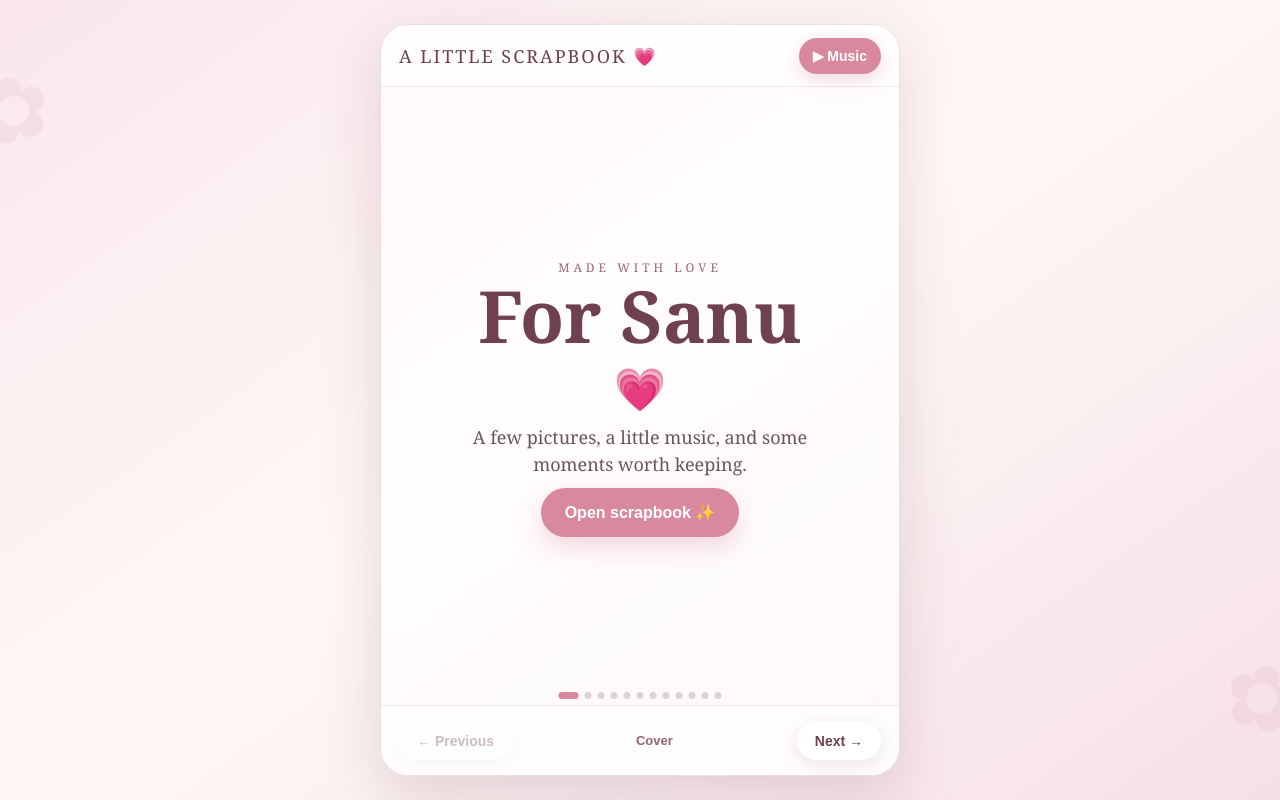
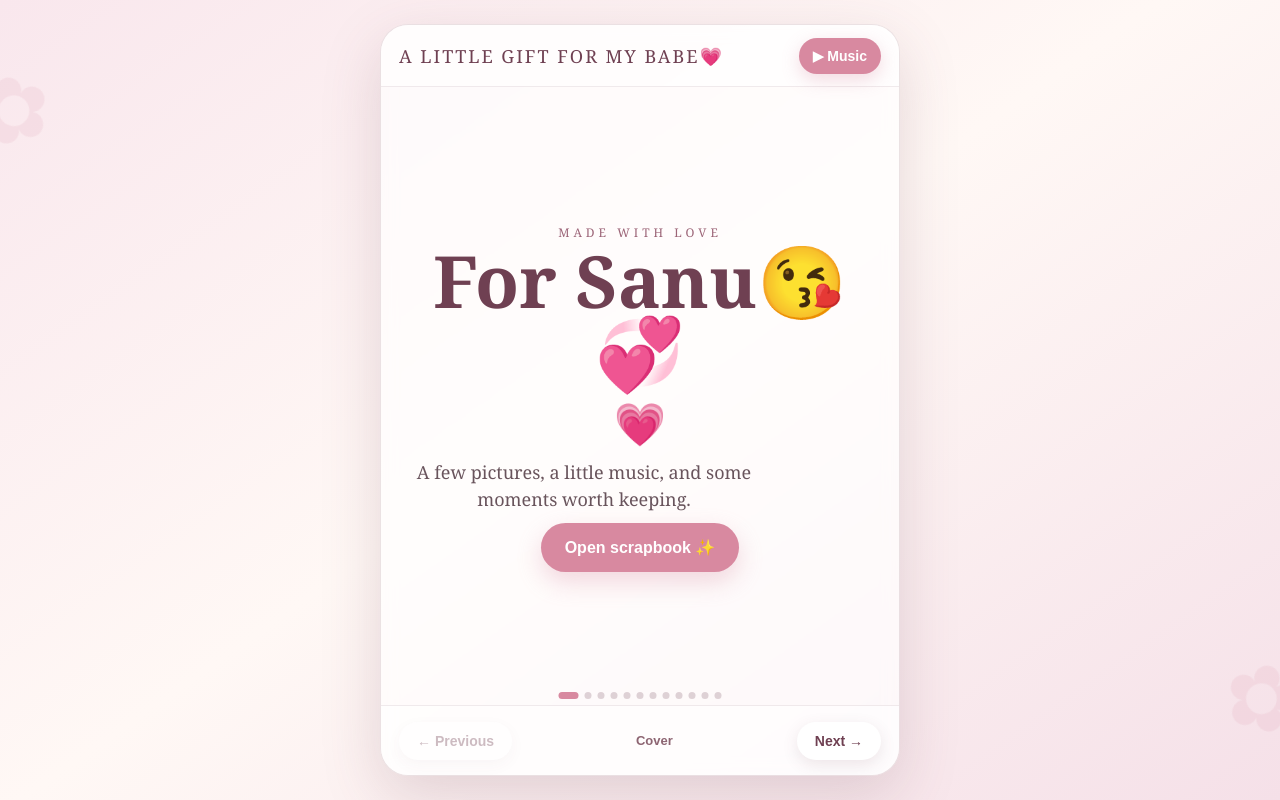
Before and after one commit to maig03094-dotcom/sanu-scarpbook, a plain HTML site: page index.html in a window 1280 px wide. Drawn offline with Linux system fonts and the light colour scheme.

Commit message:
Update index.html

```diff
--- a/index.html
+++ b/index.html
@@ -44,7 +44,7 @@ h1{font-size:clamp(44px,12vw,72px);color:var(--deep);line-height:.98}
 <div class="app">
   <main class="book">
     <header class="top">
-      <div class="title">A LITTLE SCRAPBOOK 💗</div>
+      <div class="title">A LITTLE GIFT FOR MY BABE💗</div>
       <button class="music" id="musicBtn">▶ Music</button>
     </header>
 
@@ -52,7 +52,7 @@ h1{font-size:clamp(44px,12vw,72px);color:var(--deep);line-height:.98}
       <article class="page active cover">
         <div>
           <div class="kicker">made with love</div>
-          <h1>For Sanu</h1>
+          <h1>For Sanu😘💞</h1>
           <div class="heart">💗</div>
           <p>A few pictures, a little music, and some moments worth keeping.</p>
           <button class="open" id="startBtn">Open scrapbook ✨</button>
```
